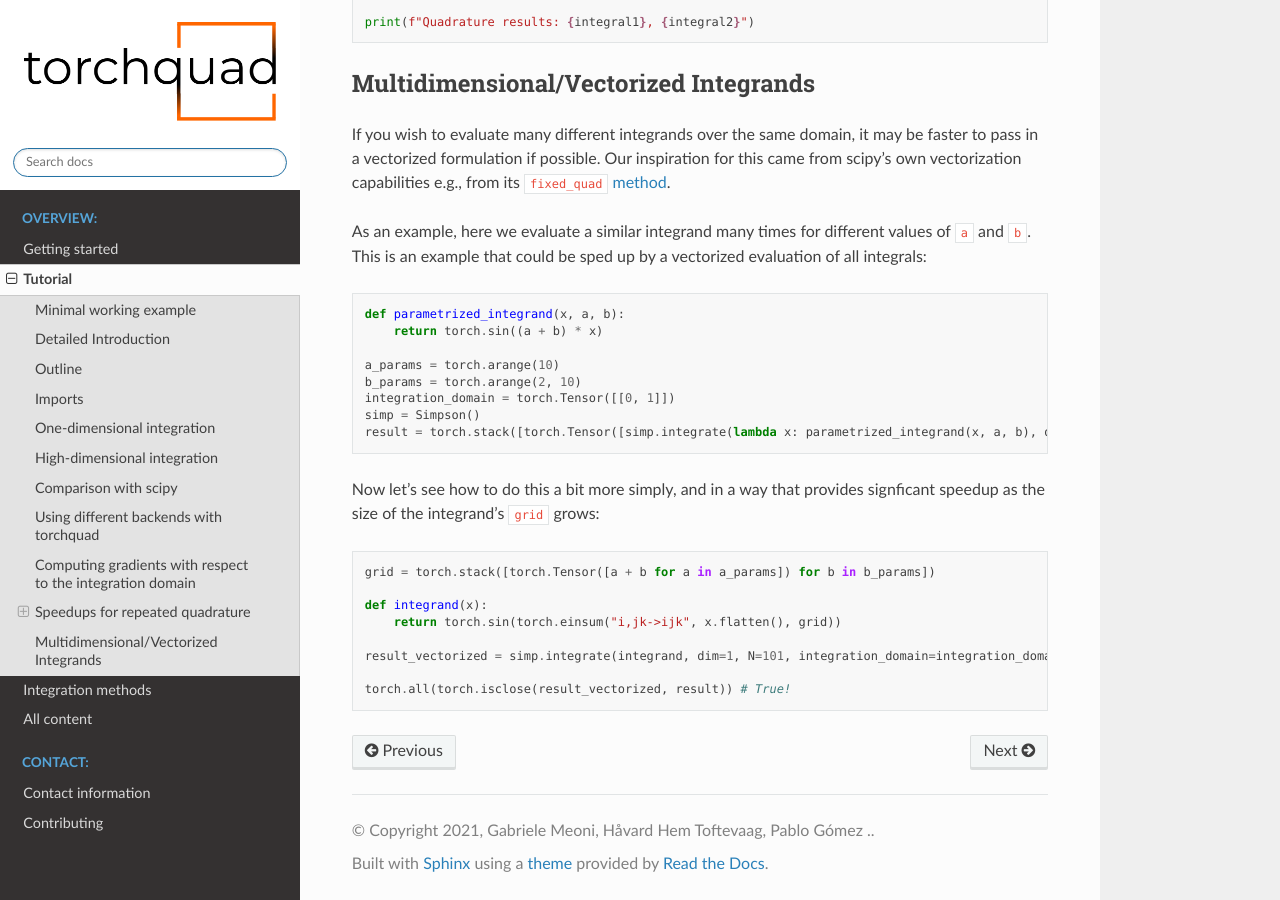
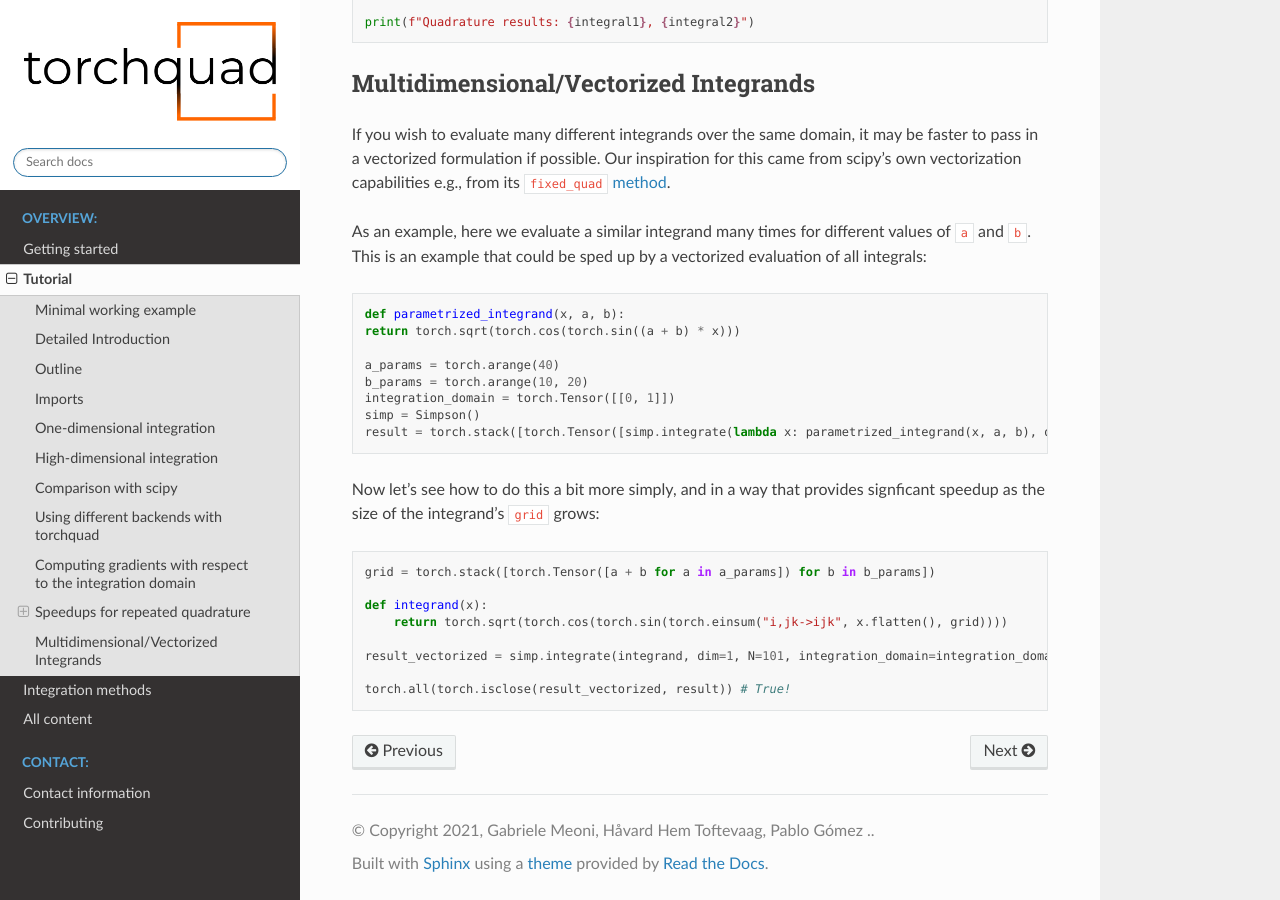
Before and after one commit to esa/torchquad, a Sphinx documentation site: the page built from docs/source/tutorial.rst, in a window 1280 px wide and 900 px high, scrolled down 12505 px. Built offline with Sphinx 7.4.7 and the Read the Docs theme 2.0.0, drawn with Linux system fonts in a browser that asks for light colours; formulas are drawn with MathJax 3.

Commit message:
(feat): integrand that highlights improvement

```diff
--- a/docs/source/tutorial.rst
+++ b/docs/source/tutorial.rst
@@ -735,14 +735,13 @@ As an example, here we evaluate a similar integrand many times for different val
 .. code:: ipython3
 
     def parametrized_integrand(x, a, b):
-        return torch.sin((a + b) * x)
+    return torch.sqrt(torch.cos(torch.sin((a + b) * x)))
 
-    a_params = torch.arange(10)
-    b_params = torch.arange(2, 10)
+    a_params = torch.arange(40)
+    b_params = torch.arange(10, 20)
     integration_domain = torch.Tensor([[0, 1]])
     simp = Simpson()
     result = torch.stack([torch.Tensor([simp.integrate(lambda x: parametrized_integrand(x, a, b), dim=1, N=101, integration_domain=integration_domain) for a in a_params]) for b in b_params])
-
 
 Now let's see how to do this a bit more simply, and in a way that provides signficant speedup as the size of the integrand's ``grid`` grows:
 
@@ -751,7 +750,7 @@ Now let's see how to do this a bit more simply, and in a way that provides signf
     grid = torch.stack([torch.Tensor([a + b for a in a_params]) for b in b_params])
 
     def integrand(x):
-        return torch.sin(torch.einsum("i,jk->ijk", x.flatten(), grid))
+        return torch.sqrt(torch.cos(torch.sin(torch.einsum("i,jk->ijk", x.flatten(), grid))))
 
     result_vectorized = simp.integrate(integrand, dim=1, N=101, integration_domain=integration_domain)
 
```
